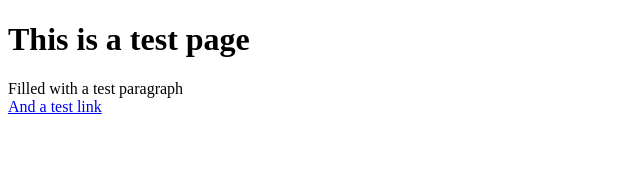
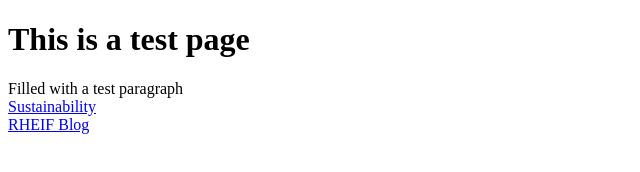
Before and after one commit to cblair120/rheif-website, a plain HTML site: page index.html in a window 1280 px wide. Shown: the whole page, without its empty margins (0-640 px from the left). Drawn offline with Linux system fonts and the light colour scheme.

Commit message:
Update index.html

```diff
--- a/index.html
+++ b/index.html
@@ -3,7 +3,8 @@
 	<body>
 		<div>
 			<h1>This is a test page</h1>
-			<p>Filled with a test paragraph<br><a href=https://rheif.org>And a test link</a></p>
+			<p>Filled with a test paragraph<br><a href=/sustainability/>Sustainability</a><br><a href=https://blog.rheif.org>RHEIF Blog</a></p>
 		</div>
 	</body>
+
 </html>
```
